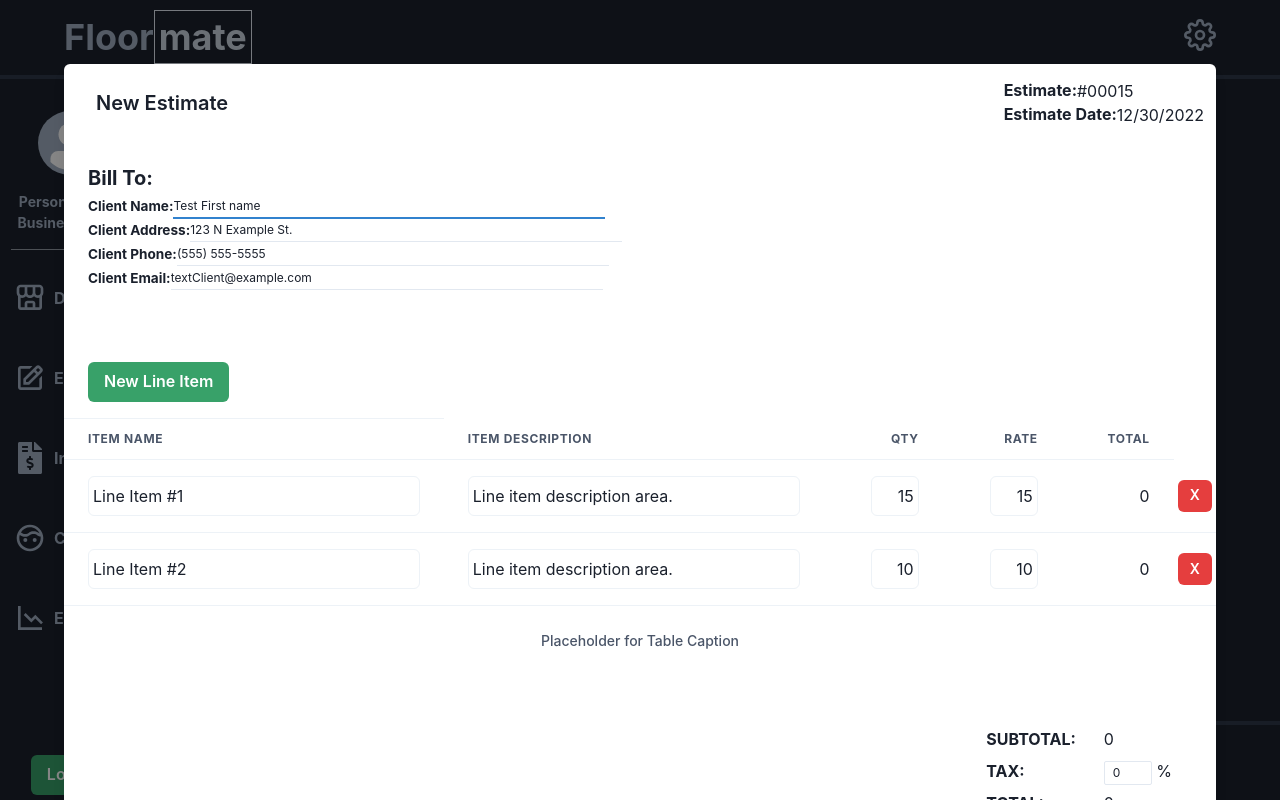
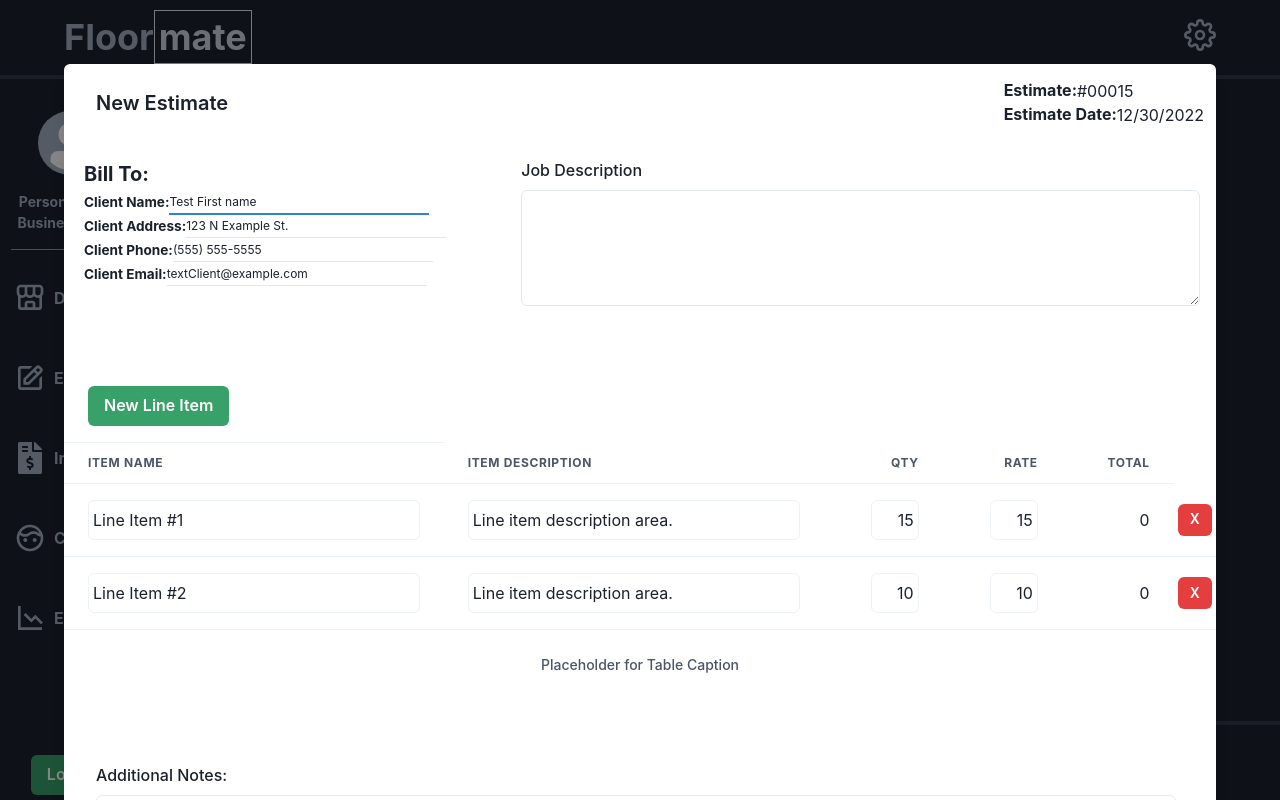
Before and after one commit to AnthonyJRay/floormate, a React (Vite) app: page /estimates in a window 1280 px wide. Both pictures are taken after a click on the button "New Estimate". Built offline with nearby package versions, Linux system fonts and the light colour scheme.

Commit message:
Added a Job Description and Additional Notes text areas to Estimate Form.

```diff
--- a/src/components/estimates/EstimateForm.jsx
+++ b/src/components/estimates/EstimateForm.jsx
@@ -1,4 +1,5 @@
 import { useEffect, useState } from "react";
+import { Textarea, FormLabel } from "@chakra-ui/react";
 
 import "./tableBody.css";
 
@@ -223,14 +224,11 @@ export default function NewEstimate({
           <Box>
             <Box
               display={"flex"}
+              flexDirection={["column", "column", "column", "row"]}
               justifyContent={["center", "center", "start"]}
               margin={"1rem"}
             >
-              <List
-                border={["1px", "1px", "none"]}
-                width={["100%", "95%", "65%"]}
-                m={1}
-              >
+              <List width={["100%", "95%", "65%"]} mb={8}>
                 <ListItem m={1}>
                   <Heading fontSize={"xl"}>Bill To:</Heading>
                 </ListItem>
@@ -285,6 +283,10 @@ export default function NewEstimate({
                   </ListItem>
                 </Box>
               </List>
+              <Box width={"100%"}>
+                <FormLabel>Job Description</FormLabel>
+                <Textarea height={"116px"} />
+              </Box>
             </Box>
           </Box>
 
@@ -364,7 +366,18 @@ export default function NewEstimate({
             </Table>
           </TableContainer>
 
-          <Box display={"flex"} justifyContent={"flex-end"} m={"2rem"} mr={10}>
+          <Box
+            display={"flex"}
+            flexDirection={"column"}
+            justifyContent={"flex-end"}
+            m={"2rem"}
+            mr={10}
+          >
+            <Box display={"flex"} flexDirection={"column"} mt={4}>
+              <FormLabel>Additional Notes:</FormLabel>
+              <Textarea />
+            </Box>
+            <Box display={"flex"} justifyContent={"end"} mt={4}>
               <List fontWeight={"bold"}>
                 <ListItem p={1}>SUBTOTAL: </ListItem>
                 <ListItem p={1}>TAX: </ListItem>
@@ -387,6 +400,7 @@ export default function NewEstimate({
                   {estimateFormData.estimateTotal}
                 </ListItem>
               </List>
+            </Box>
           </Box>
 
           <ModalFooter>
--- a/src/components/estimates/EstimatesBody.jsx
+++ b/src/components/estimates/EstimatesBody.jsx
@@ -15,6 +15,7 @@ export default function EstimatesBody({
   addLineItem = () => {},
 }) {
   return (
+    <GridItem border="1px" borderColor="gray.200">
       <Flex
         flexDir={"column"}
         alignItems="center"
@@ -65,6 +66,27 @@ export default function EstimatesBody({
             )}
           </Box>
         </Flex>
+        <Box
+          display={"flex"}
+          width={"90%"}
+          justifyContent={"space-around"}
+          m={2}
+        >
+          <EstimateForm
+            btnText={"View"}
+            btnColor={"yellow"}
+            btnIcon={false}
+            addLineItem={addLineItem}
+          />
+          <Button
+            size={"sm"}
+            colorScheme={"red"}
+            onClick={() => onDelete(value)}
+          >
+            <DeleteIcon />
+          </Button>
+        </Box>
       </Flex>
+    </GridItem>
   );
 }
--- a/src/pages/Estimates.jsx
+++ b/src/pages/Estimates.jsx
@@ -1,7 +1,5 @@
 import { useState, useEffect } from "react";
-import { Box, Heading, Grid, Button, GridItem } from "@chakra-ui/react";
-
-import { DeleteIcon } from "@chakra-ui/icons";
+import { Box, Heading, Grid, Button } from "@chakra-ui/react";
 
 import EstimatesBody from "../components/estimates/EstimatesBody";
 import EstimateForm from "../components/estimates/EstimateForm";
@@ -111,7 +109,6 @@ export default function Estimates() {
         {estimateData.map((estimate, i) => {
           return (
             // Pass estimate form state for "editing" or "viewing" an estimate
-            <GridItem border="1px" borderColor="gray.200">
             <EstimatesBody
               key={i}
               value={i === editIndex ? values : estimate}
@@ -129,27 +126,6 @@ export default function Estimates() {
                 });
               }}
             />
-              <Box
-                display={"flex"}
-                width={"90%"}
-                justifyContent={"space-around"}
-                m={2}
-              >
-                <EstimateForm
-                  btnText={"View"}
-                  btnColor={"yellow"}
-                  btnIcon={false}
-                  addLineItem={addLineItem}
-                />
-                <Button
-                  size={"sm"}
-                  colorScheme={"red"}
-                  onClick={() => console.log("deleted")}
-                >
-                  <DeleteIcon />
-                </Button>
-              </Box>
-            </GridItem>
           );
         })}
       </Grid>
```
Lines whose indentation alone changed are shown as unchanged.
